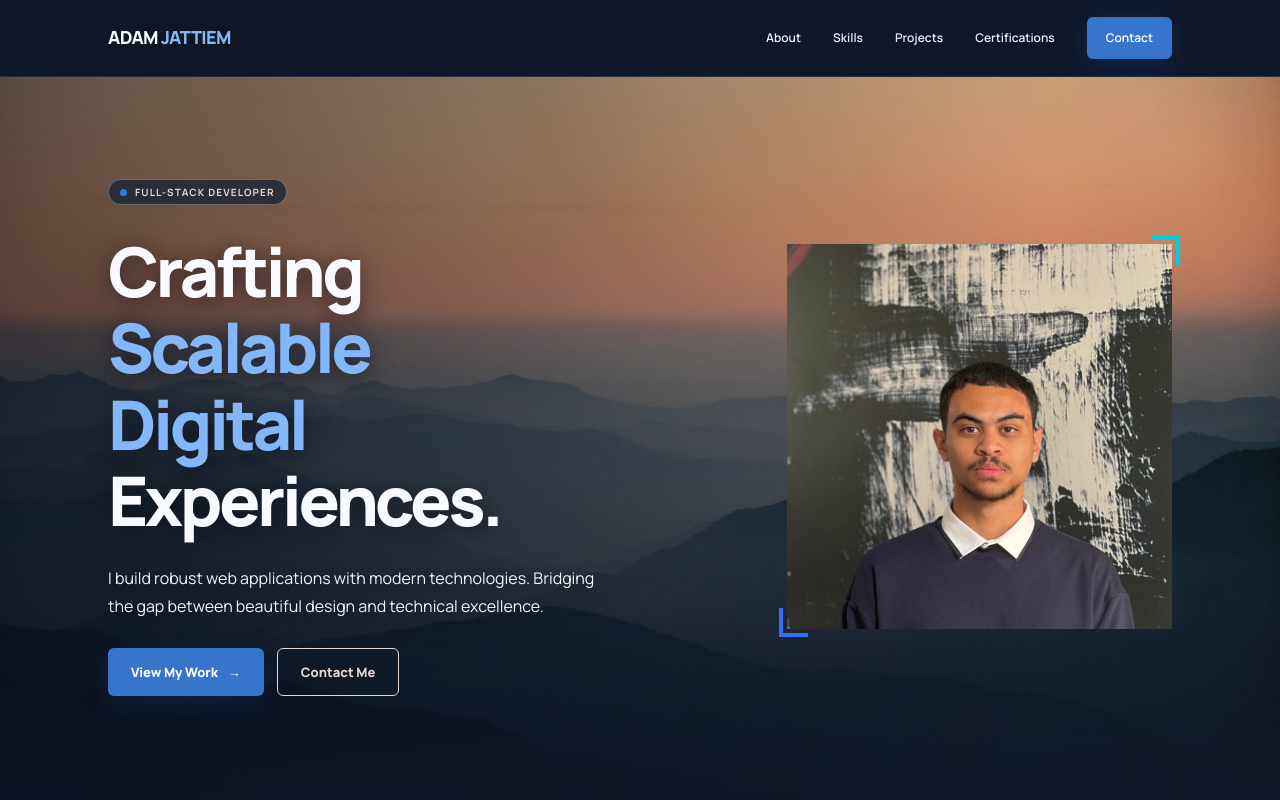
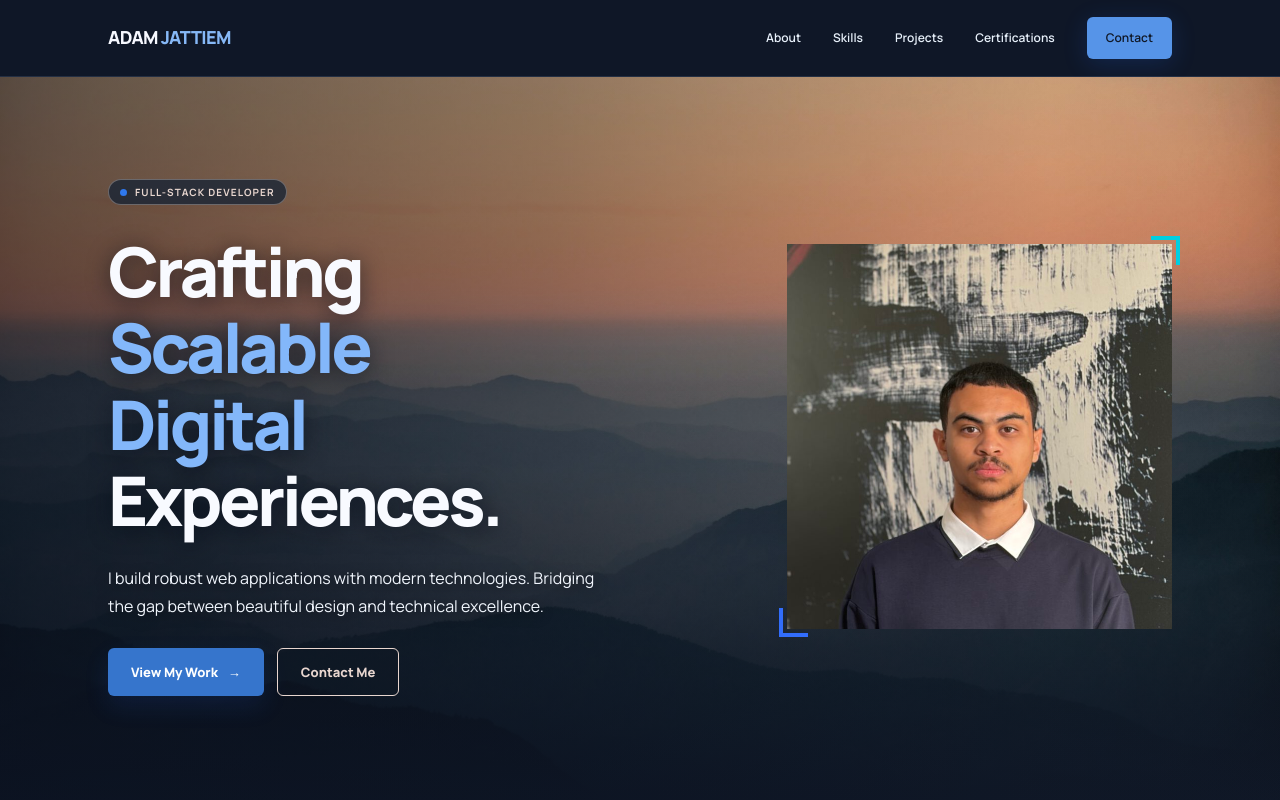
Before and after one commit to adamjattiem12-gif/Portfolio-v2, a Vue app: page / in a window 1280 px wide. Shown: the top 800 px of the page. Built offline with nearby package versions, Linux system fonts and the light colour scheme.

Commit message:
updated colours

```diff
--- a/src/components/TheHeader.vue
+++ b/src/components/TheHeader.vue
@@ -79,7 +79,7 @@ onUnmounted(() => {
 .nav a:not(.nav-cta)::after { content: ''; position: absolute; left: 0; right: 0; bottom: -10px; height: 2px; background: #83b7fa; border-radius: 3px; transform: scaleX(0); transition: transform .24s var(--motion-ease); }
 .nav a:hover::after, .nav a:focus-visible::after, .nav a[aria-current]::after { transform: scaleX(1); }
 .nav a[aria-current], .mobile-menu a[aria-current] { color: #a5cdff; }
-.nav .nav-cta { color: #fff; background: var(--button); border-radius: 6px; padding: 11px 19px; box-shadow: 0 5px 24px rgba(37, 99, 235, .2); }
+.nav .nav-cta { color: #101827; background: var(--accent); border-radius: 6px; padding: 11px 19px; box-shadow: 0 5px 24px rgba(37, 99, 235, .2); }
 .nav .nav-cta[aria-current] { box-shadow: 0 0 0 2px rgba(147,194,255,.7); }
 .nav .nav-cta:hover { background: #4786db; color: #fff; }
 .mobile-nav { display: none; }
--- a/src/views/ContactView.vue
+++ b/src/views/ContactView.vue
@@ -50,7 +50,7 @@
 .form-group input, .form-group textarea { display: block; width: 100%; max-width: 100%; background: var(--background); color: var(--text); border: 1px solid #45617f; border-radius: 7px; font-size: 14px; line-height: 1.5; padding: 12px 14px; box-shadow: none; transition: border-color .2s, box-shadow .2s, background .2s; }
 .form-group textarea { min-height: 140px; resize: vertical; }
 .form-group input { height: 40px; }
-.form-group input:focus, .form-group textarea:focus { border-color: var(--accent); outline: 2px solid rgba(37,99,235,.25); box-shadow: 0 0 0 3px rgba(86,148,232,.18); }
+.form-group input:focus, .form-group textarea:focus { border-color: var(--accent); outline: none; box-shadow: 0 0 0 3px rgba(86,148,232,.18); }
 .submit-btn { background: var(--button); color: #fff; border: 0; border-radius: 9px; font-size: 14px; font-weight: 800; line-height: 1; min-height: 46px; padding: 0 25px; transition: transform .22s var(--motion-ease), background .22s, box-shadow .22s; }
 .submit-btn:hover { background: #4786db; transform: translateY(-2px); box-shadow: 0 10px 22px rgba(6,13,28,.27); }
 @media (min-width: 741px) and (max-width: 1050px) {
```
